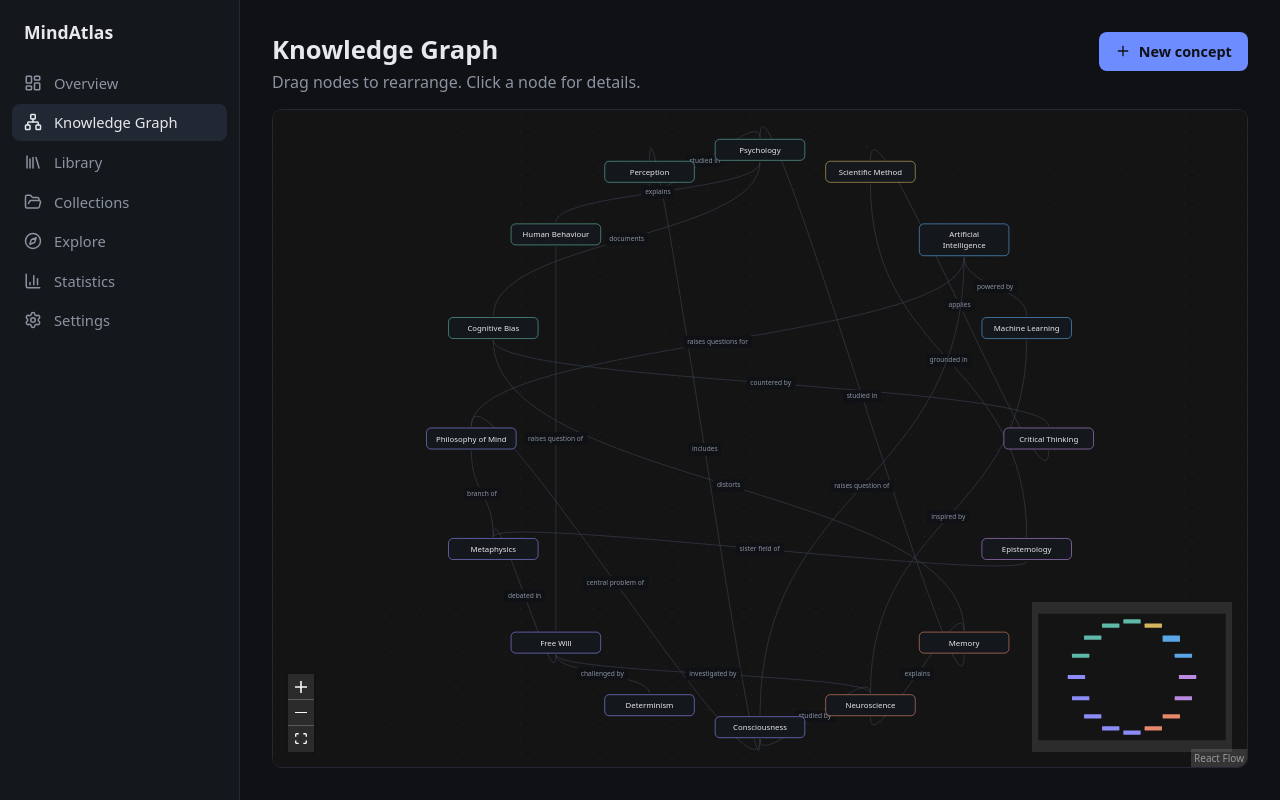
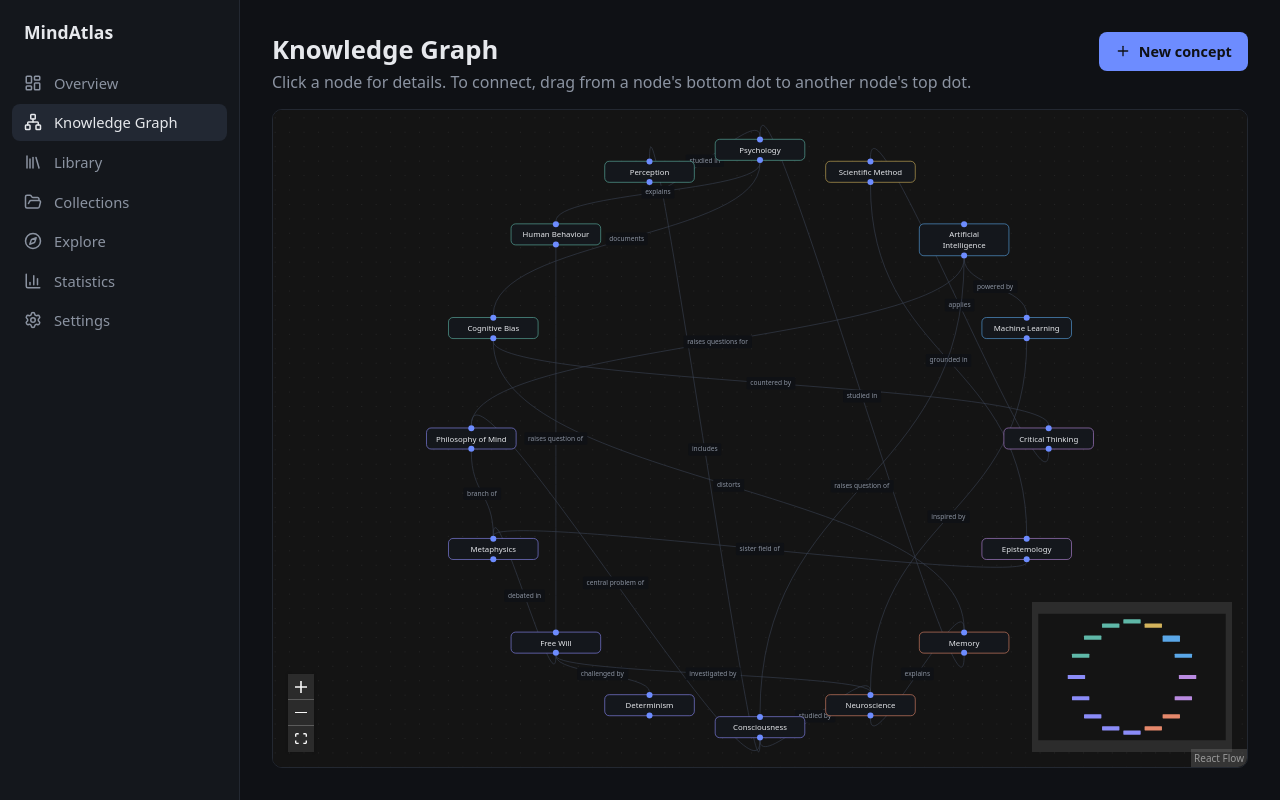
Before and after one commit to thabomapedi1/mindatlas, a React (Vite) app: page /graph in a window 1280 px wide. Built offline with nearby package versions, Linux system fonts and the light colour scheme.

Commit message:
Phase 3: connect nodes by dragging

```diff
--- /dev/null
+++ b/src/components/ConnectionForm.jsx
@@ -0,0 +1,58 @@
+import { useState } from 'react'
+
+function ConnectionForm({ fromTitle, toTitle, onSubmit, onCancel }) {
+  const [label, setLabel] = useState('related to')
+  const [error, setError] = useState('')
+
+  function handleSubmit(event) {
+    event.preventDefault()
+    const trimmed = label.trim()
+
+    if (!trimmed) {
+      setError('Please describe the relationship.')
+      return
+    }
+    if (trimmed.length > 40) {
+      setError('Keep it under 40 characters.')
+      return
+    }
+    onSubmit(trimmed)
+  }
+
+  return (
+    <form onSubmit={handleSubmit} noValidate>
+      <p className="connection-summary">
+        <strong>{fromTitle}</strong> → <strong>{toTitle}</strong>
+      </p>
+
+      <div className="field">
+        <label htmlFor="connection-label">How are they related?</label>
+        <input
+          id="connection-label"
+          type="text"
+          value={label}
+          onChange={(event) => setLabel(event.target.value)}
+          autoFocus
+          aria-invalid={Boolean(error)}
+          aria-describedby={error ? 'connection-label-error' : undefined}
+        />
+        {error && (
+          <p id="connection-label-error" className="field-error" role="alert">
+            {error}
+          </p>
+        )}
+      </div>
+
+      <div className="form-actions">
+        <button type="button" className="btn btn-secondary" onClick={onCancel}>
+          Cancel
+        </button>
+        <button type="submit" className="btn btn-primary">
+          Create connection
+        </button>
+      </div>
+    </form>
+  )
+}
+
+export default ConnectionForm
--- a/src/components/SuggestedConnections.jsx
+++ b/src/components/SuggestedConnections.jsx
@@ -1,23 +1,12 @@
 import { useKnowledge } from '../store/useKnowledge'
+import { useConnectionActions } from '../store/useConnectionActions'
 import { suggestConnections } from '../utils/suggestConnections'
-import { makeId } from '../utils/makeId'
 
 function SuggestedConnections() {
-  const { concepts, connections, dispatch } = useKnowledge()
+  const { concepts, connections } = useKnowledge()
+  const { createConnection } = useConnectionActions()
   const suggestions = suggestConnections(concepts, connections)
   const titleOf = (id) => concepts.find((c) => c.id === id)?.title ?? id
-
-  function handleConnect({ source, target }) {
-    dispatch({
-      type: 'ADD_CONNECTION',
-      connection: {
-        id: makeId(`${source}-${target}`, connections.map((c) => c.id)),
-        source,
-        target,
-        label: 'related to',
-      },
-    })
-  }
 
   return (
     <div className="panel">
@@ -39,7 +28,7 @@ function SuggestedConnections() {
               <button
                 type="button"
                 className="btn btn-secondary"
-                onClick={() => handleConnect(suggestion)}
+                onClick={() => createConnection(suggestion.source, suggestion.target)}
                 aria-label={`Connect ${titleOf(suggestion.source)} and ${titleOf(suggestion.target)}`}
               >
                 Connect
--- a/src/pages/Graphpage.jsx
+++ b/src/pages/Graphpage.jsx
@@ -4,9 +4,12 @@ import { Plus } from 'lucide-react'
 import '@xyflow/react/dist/style.css'
 import ConceptDetailPanel from '../components/ConceptDetailPanel'
 import ConceptForm from '../components/ConceptForm'
+import ConnectionForm from '../components/ConnectionForm'
 import Modal from '../components/Modal'
 import { useKnowledge } from '../store/useKnowledge'
 import { useConceptActions } from '../store/useConceptActions'
+import { useConnectionActions } from '../store/useConnectionActions'
+import { canConnect } from '../utils/connectionRules'
 import { conceptsToNodes, conceptToNode, connectionsToEdges } from '../utils/graphMappers'
 import '../styles/overview.css'
 import '../styles/graph.css'
@@ -14,24 +17,46 @@ import '../styles/graph.css'
 function GraphPage() {
   const { concepts, connections } = useKnowledge()
   const { createConcept } = useConceptActions()
+  const { createConnection } = useConnectionActions()
 
   const [nodes, setNodes, onNodesChange] = useNodesState(conceptsToNodes(concepts))
   const [selectedId, setSelectedId] = useState(null)
   const [flowInstance, setFlowInstance] = useState(null)
   const [isCreating, setIsCreating] = useState(false)
+  const [pendingConnection, setPendingConnection] = useState(null)
   const canvasRef = useRef(null)
 
   const edges = useMemo(() => connectionsToEdges(connections), [connections])
   const selectedConcept = concepts.find((c) => c.id === selectedId) ?? null
+  const titleOf = (id) => concepts.find((c) => c.id === id)?.title ?? id
 
   // Mouse: clicking a node opens its panel, clicking empty space closes it.
   const handleNodeClick = useCallback((_event, node) => setSelectedId(node.id), [])
   const handlePaneClick = useCallback(() => setSelectedId(null), [])
 
-  // Keyboard: Tab + Enter selects a node without a click.
-  const handleSelectionChange = useCallback(({ nodes: selectedNodes }) => {
-    if (selectedNodes.length > 0) setSelectedId(selectedNodes[0].id)
+  // Keyboard: Tab to a node, then Enter or Space opens its panel.
+  function handleCanvasKeyDown(event) {
+    const isNode = event.target.classList?.contains('react-flow__node')
+    if (isNode && (event.key === 'Enter' || event.key === ' ')) {
+      setSelectedId(event.target.dataset.id)
+    }
+  }
+
+  // Refuses self-connections and duplicates while you drag.
+  const isValidConnection = useCallback(
+    (connection) => canConnect(connections, connection.source, connection.target),
+    [connections],
+  )
+
+  // The drag finished on a valid target: ask for a label before saving.
+  const handleConnect = useCallback((connection) => {
+    setPendingConnection({ source: connection.source, target: connection.target })
   }, [])
+
+  function handleConfirmConnection(label) {
+    createConnection(pendingConnection.source, pendingConnection.target, label)
+    setPendingConnection(null)
+  }
 
   // Selects one node (or none, when id is null) and zooms to it.
   function selectNode(id) {
@@ -55,12 +80,13 @@ function GraphPage() {
   function handleCreate(formValues) {
     const concept = createConcept(formValues)
     const centre = getViewCentre()
-    const offset = (nodes.length % 5) * 24 // stops new nodes stacking exactly
+    const offset = (nodes.length % 5) * 24
     const position = { x: centre.x - 60 + offset, y: centre.y - 20 + offset }
 
     setNodes((current) => [
       ...current.map((node) => ({ ...node, selected: false })),
       { ...conceptToNode(concept, position), selected: true },
+
     ])
     setSelectedId(concept.id)
     setIsCreating(false)
@@ -71,7 +97,9 @@ function GraphPage() {
       <div className="page-header-row">
         <header className="page-header">
           <h1>Knowledge Graph</h1>
-          <p className="muted">Drag nodes to rearrange. Click a node for details.</p>
+          <p className="muted">
+            Click a node for details. To connect, drag from a node's bottom dot to another node's top dot.
+          </p>
         </header>
         <button type="button" className="btn btn-primary" onClick={() => setIsCreating(true)}>
           <Plus size={16} aria-hidden="true" />
@@ -83,20 +111,20 @@ function GraphPage() {
         <p className="muted">No concepts yet. Use "New concept" to add your first one.</p>
       ) : (
         <div className="graph-workspace">
-          <div className="graph-canvas" ref={canvasRef}>
+          <div className="graph-canvas" ref={canvasRef} onKeyDown={handleCanvasKeyDown}>
             <ReactFlow
               nodes={nodes}
               edges={edges}
               onNodesChange={onNodesChange}
               onNodeClick={handleNodeClick}
               onPaneClick={handlePaneClick}
-              onSelectionChange={handleSelectionChange}
+              onConnect={handleConnect}
+              isValidConnection={isValidConnection}
               onInit={setFlowInstance}
               colorMode="dark"
               fitView
               minZoom={0.2}
               maxZoom={2}
-              nodesConnectable={false}
               deleteKeyCode={null}
             >
               <Background gap={24} />
@@ -127,6 +155,17 @@ function GraphPage() {
           />
         </Modal>
       )}
+
+      {pendingConnection && (
+        <Modal title="New connection" onClose={() => setPendingConnection(null)}>
+          <ConnectionForm
+            fromTitle={titleOf(pendingConnection.source)}
+            toTitle={titleOf(pendingConnection.target)}
+            onSubmit={handleConfirmConnection}
+            onCancel={() => setPendingConnection(null)}
+          />
+        </Modal>
+      )}
     </section>
   )
 }
--- /dev/null
+++ b/src/store/useConnectionActions.js
@@ -0,0 +1,21 @@
+import { useKnowledge } from './useKnowledge'
+import { makeId } from '../utils/makeId'
+
+// Shared logic for creating connections, used by the graph and the Overview.
+export function useConnectionActions() {
+  const { connections, dispatch } = useKnowledge()
+
+  function createConnection(source, target, label = 'related to') {
+    dispatch({
+      type: 'ADD_CONNECTION',
+      connection: {
+        id: makeId(`${source}-${target}`, connections.map((c) => c.id)),
+        source,
+        target,
+        label,
+      },
+    })
+  }
+
+  return { createConnection }
+}
--- a/src/styles/graph.css
+++ b/src/styles/graph.css
@@ -28,9 +28,12 @@
   box-shadow: 0 0 0 2px #6d8cff;
 }
 
-/* TEMPORARY: hide the connection dots until connecting is built (Step 4). */
+/* Connection dots: small but easy to see and grab. */
 .react-flow__handle {
-  opacity: 0;
+  width: 10px;
+  height: 10px;
+  background: #6d8cff;
+  border: none;
 }
 
 .detail-panel {
@@ -160,3 +163,7 @@
   flex-shrink: 0;
   margin-bottom: 1rem;
 }
+
+.connection-summary {
+  margin: 0 0 1rem;
+}
--- /dev/null
+++ b/src/utils/connectionRules.js
@@ -0,0 +1,12 @@
+// A connection is allowed only between two different concepts
+// that are not already linked (in either direction).
+export function canConnect(connections, sourceId, targetId) {
+  if (!sourceId || !targetId) return false
+  if (sourceId === targetId) return false
+
+  return !connections.some(
+    (c) =>
+      (c.source === sourceId && c.target === targetId) ||
+      (c.source === targetId && c.target === sourceId),
+  )
+}
```
